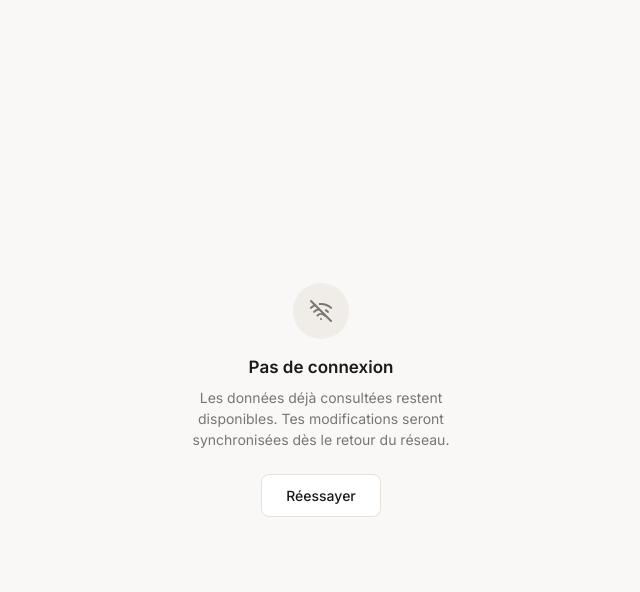
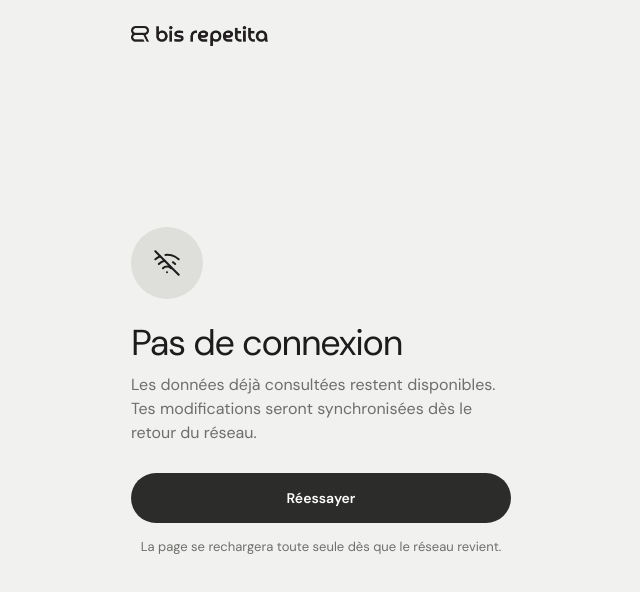
Before and after one commit to bisrepetita/brcoachmanager, a Next.js app: page /offline in a window 1280 px wide. Shown: the top 592 px of the page, without its empty margins (319-959 px from the left). Built offline with nearby package versions, Linux system fonts and the light colour scheme; no server answers.

Commit message:
feat: page hors connexion au nouveau design (+ logos en cache hors ligne, rechargement au retour du réseau)
Co-Authored-By: Claude Opus 5.5 <noreply@anthropic.com>

```diff
--- a/public/sw.js
+++ b/public/sw.js
@@ -1,10 +1,12 @@
-const CACHE = 'br-coach-v2'
+const CACHE = 'br-coach-v3'
 const OFFLINE_URL = '/offline'
+// Logos affichés par la page hors connexion : doivent être en cache avant toute coupure réseau
+const PRECACHED_ASSETS = ['/logo-bis-repetita.png', '/logo-icon.png']
 const IMMUTABLE_PATTERN = /\/_next\/static\//
 
 self.addEventListener('install', (e) => {
   e.waitUntil(
-    caches.open(CACHE).then(c => c.addAll([OFFLINE_URL, '/'])).then(() => self.skipWaiting())
+    caches.open(CACHE).then(c => c.addAll([OFFLINE_URL, '/', ...PRECACHED_ASSETS])).then(() => self.skipWaiting())
   )
 })
 
--- a/src/app/offline/page.tsx
+++ b/src/app/offline/page.tsx
@@ -1,29 +1,45 @@
 'use client'
 
+import { useEffect } from 'react'
 import { WifiOff } from 'lucide-react'
+import { BrandLogo } from '@/components/shared/BrandLogo'
+import { C, pageTitle, primaryButton } from '@/components/client/ClientUI'
 
+// Servie par le service worker (public/sw.js) quand une navigation échoue faute de réseau.
 export default function OfflinePage() {
+  // Rechargement automatique dès que le réseau revient
+  useEffect(() => {
+    const reload = () => window.location.reload()
+    window.addEventListener('online', reload)
+    return () => window.removeEventListener('online', reload)
+  }, [])
+
   return (
-    <div style={{
-      minHeight: '100dvh', display: 'flex', flexDirection: 'column',
-      alignItems: 'center', justifyContent: 'center', gap: 16,
-      background: '#F9F8F6', padding: 24, textAlign: 'center',
-    }}>
-      <div style={{ width: 56, height: 56, borderRadius: '50%', backgroundColor: '#F0EDE8', display: 'flex', alignItems: 'center', justifyContent: 'center' }}>
-        <WifiOff size={24} color="#7A7570" />
+    <div className="client-theme" style={{ minHeight: '100dvh', display: 'flex', justifyContent: 'center' }}>
+      <div style={{ width: '100%', maxWidth: 420, padding: 'calc(16px + env(safe-area-inset-top, 0px)) 20px 32px', display: 'flex', flexDirection: 'column' }}>
+        <header style={{ display: 'flex', alignItems: 'center', height: 40 }}>
+          <BrandLogo />
+        </header>
+
+        <div style={{ flex: 1, display: 'flex', flexDirection: 'column', justifyContent: 'center', paddingBottom: 40 }}>
+          <span style={{
+            width: 72, height: 72, borderRadius: 9999, background: C.stone, color: C.ink, marginBottom: 24,
+            display: 'flex', alignItems: 'center', justifyContent: 'center',
+          }}>
+            <WifiOff size={28} strokeWidth={1.75} />
+          </span>
+          <h1 style={{ ...pageTitle, margin: '0 0 10px' }}>Pas de connexion</h1>
+          <p style={{ margin: 0, fontSize: 16, color: C.muted, lineHeight: 1.5 }}>
+            Les données déjà consultées restent disponibles. Tes modifications seront synchronisées dès le retour du réseau.
+          </p>
+          <button onClick={() => window.location.reload()} style={{ ...primaryButton, height: 50, marginTop: 28 }}>
+            Réessayer
+          </button>
+          <p style={{ margin: '14px 0 0', fontSize: 13, color: C.muted, textAlign: 'center' }}>
+            La page se rechargera toute seule dès que le réseau revient.
+          </p>
+        </div>
       </div>
-      <div>
-        <p style={{ fontSize: 17, fontWeight: 600, color: '#1A1A18', margin: '0 0 6px' }}>Pas de connexion</p>
-        <p style={{ fontSize: 14, color: '#7A7570', margin: 0, maxWidth: 260 }}>
-          Les données déjà consultées restent disponibles. Tes modifications seront synchronisées dès le retour du réseau.
-        </p>
-      </div>
-      <button
-        onClick={() => window.location.reload()}
-        style={{ marginTop: 8, padding: '10px 24px', borderRadius: 8, border: '1px solid #E5E1DA', background: '#fff', color: '#1A1A18', fontSize: 14, fontWeight: 500, cursor: 'pointer' }}
-      >
-        Réessayer
-      </button>
     </div>
   )
 }
```
